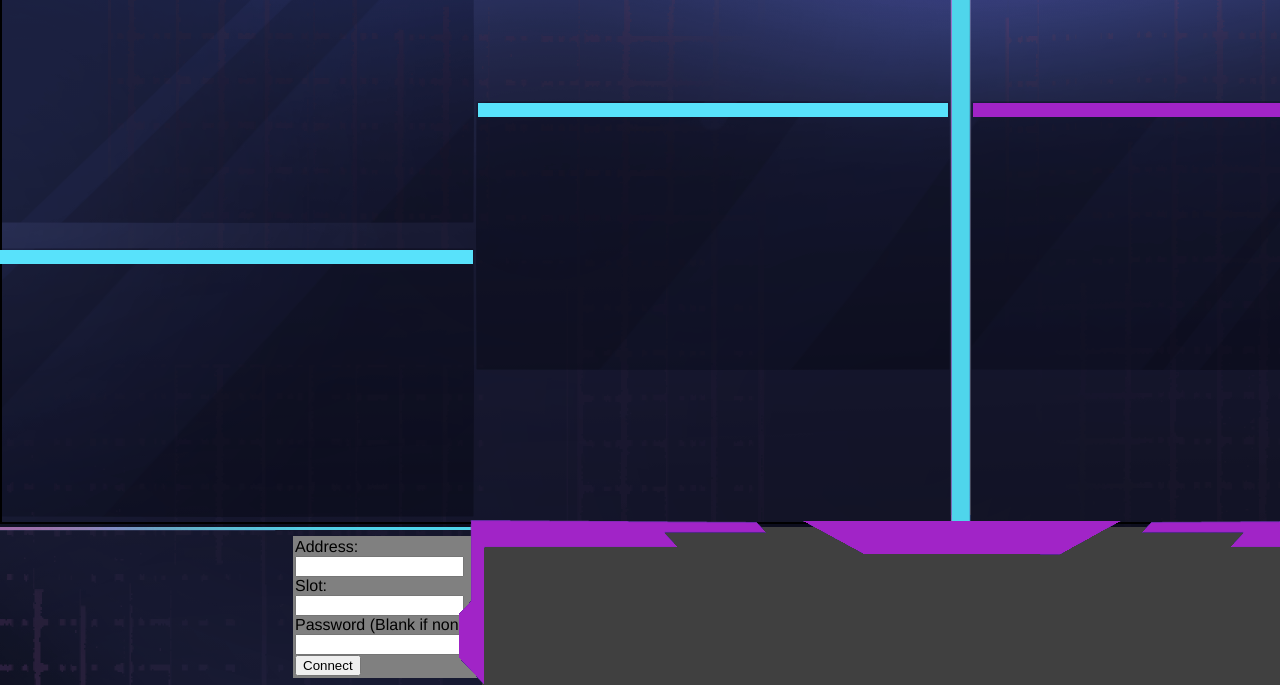
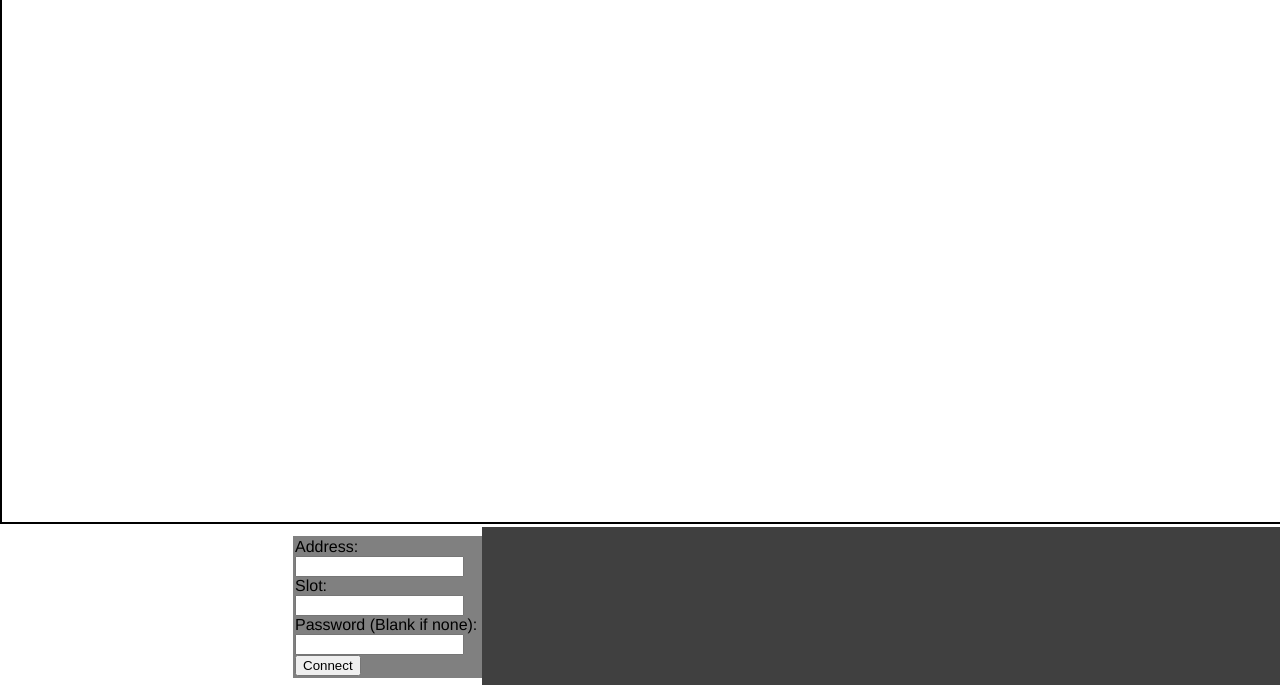
Before and after one commit to digiholic/ArchipelagoLeague, a plain HTML site: page index.html in a window 1280 px wide. Shown: the part 117-802 px from the top of the page. Drawn offline with Linux system fonts and the light colour scheme.

Commit message:
hiding the layout images (doing them in OBS this time)

```diff
--- a/index.html
+++ b/index.html
@@ -5,8 +5,8 @@
 </header>
 
 <body>
-    <img src="resources/images/digis_archistreamlayout_cozy_gremlin.png" id="overlay-background"></img>
-    <img src="resources/images/digis_archistreamlayout_cozy_gremlin_fore.png" id="overlay-foreground"></img>
+    <!-- img src="resources/images/digis_archistreamlayout_cozy_gremlin.png" id="overlay-background"></img-->
+    <!-- img src="resources/images/digis_archistreamlayout_cozy_gremlin_fore.png" id="overlay-foreground"></img-->
     <div id="top-section">
         <div id="top-bar">
             <div id="team-left-header">Left Team</div>
```
